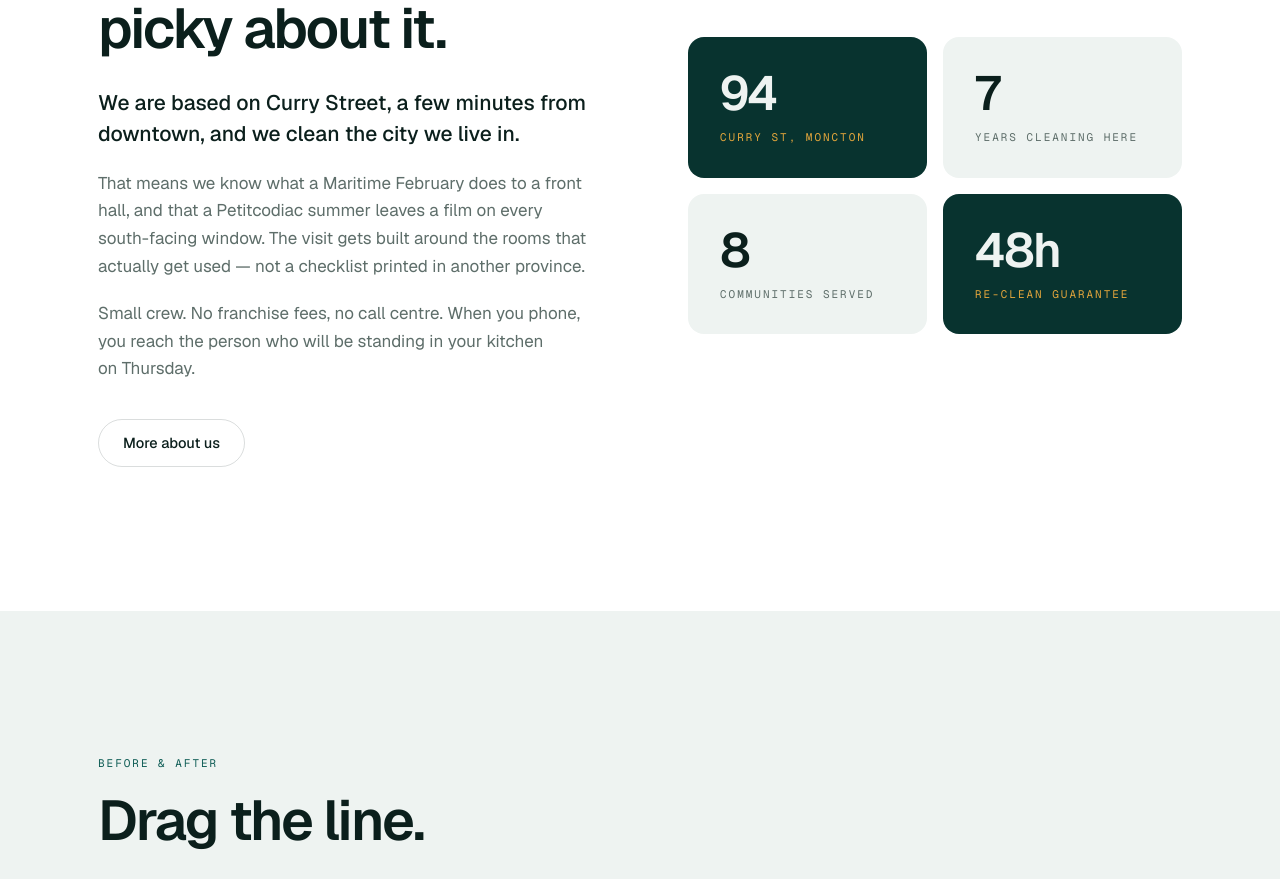
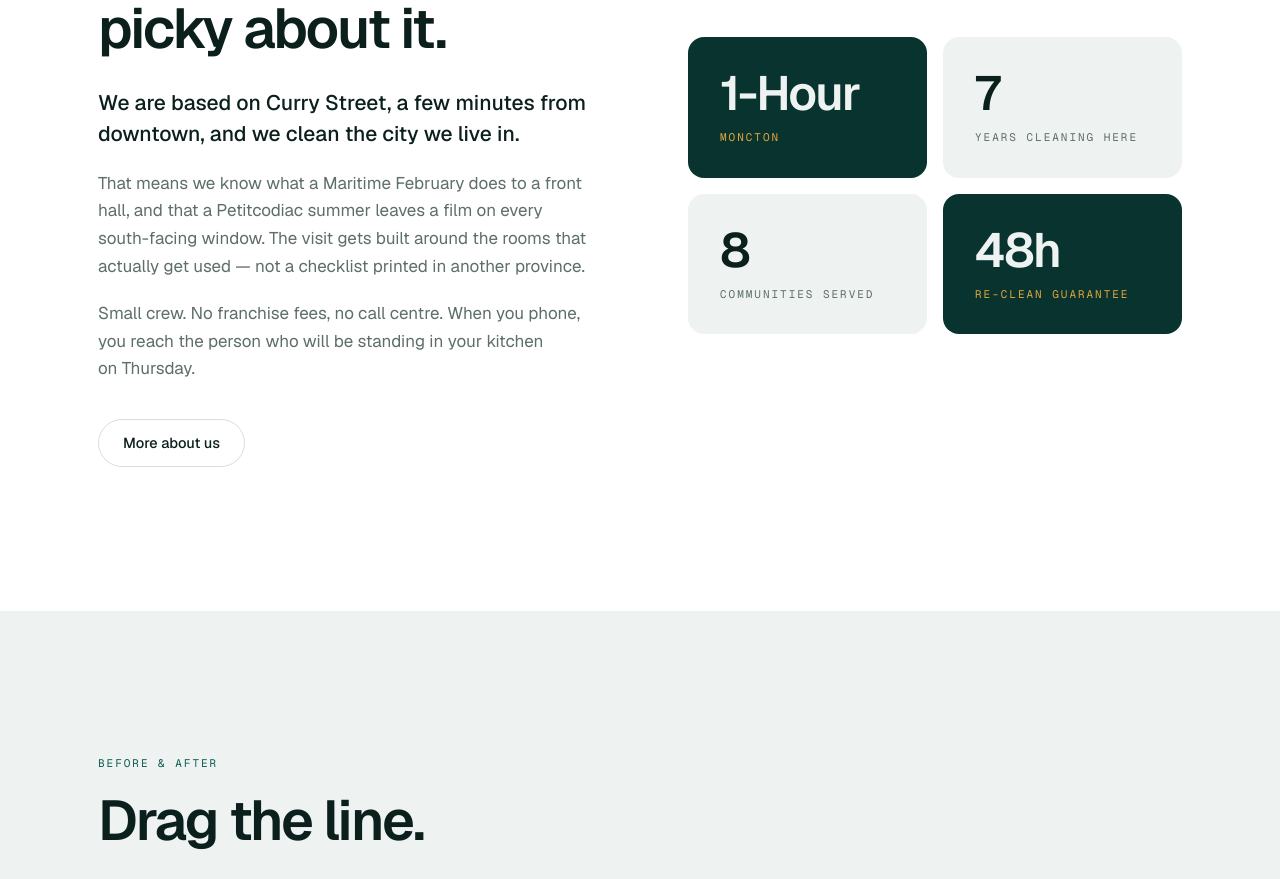
Before and after one commit to mohibxhk/cleaning-service-moncton, a Next.js app: page / in a window 1280 px wide. Shown: the part 2482-3361 px from the top of the page. Built offline with nearby package versions, Linux system fonts and the light colour scheme; no server answers.

Commit message:
Update page.tsx

```diff
--- a/src/app/page.tsx
+++ b/src/app/page.tsx
@@ -119,7 +119,7 @@ export default function HomePage() {
           <Reveal delay={0.1}>
             <div className="grid gap-4 sm:grid-cols-2">
               {[
-                { n: "94", l: "Curry St, Moncton" },
+                { n: "1-Hour", l: "Moncton" },
                 { n: `${new Date().getFullYear() - site.founded}`, l: "Years cleaning here" },
                 { n: "8", l: "Communities served" },
                 { n: "48h", l: "Re-clean guarantee" },
```
